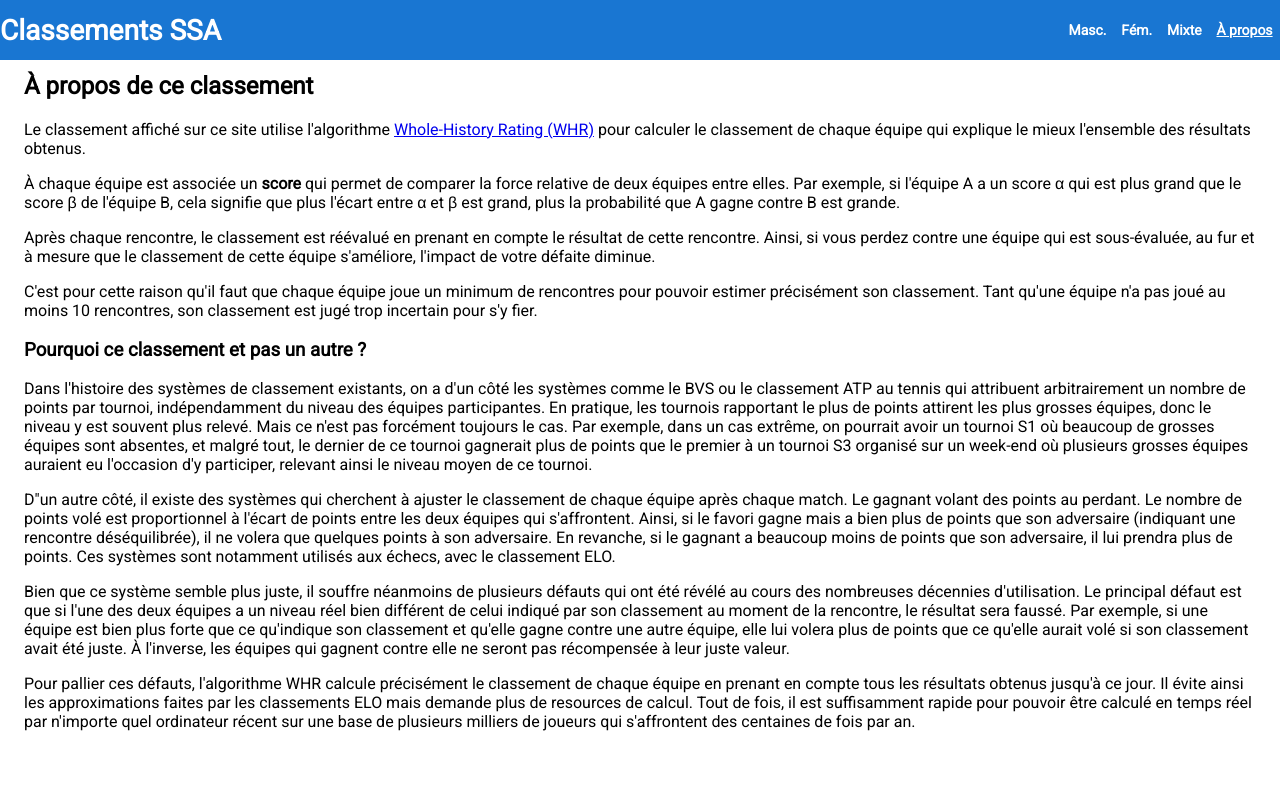
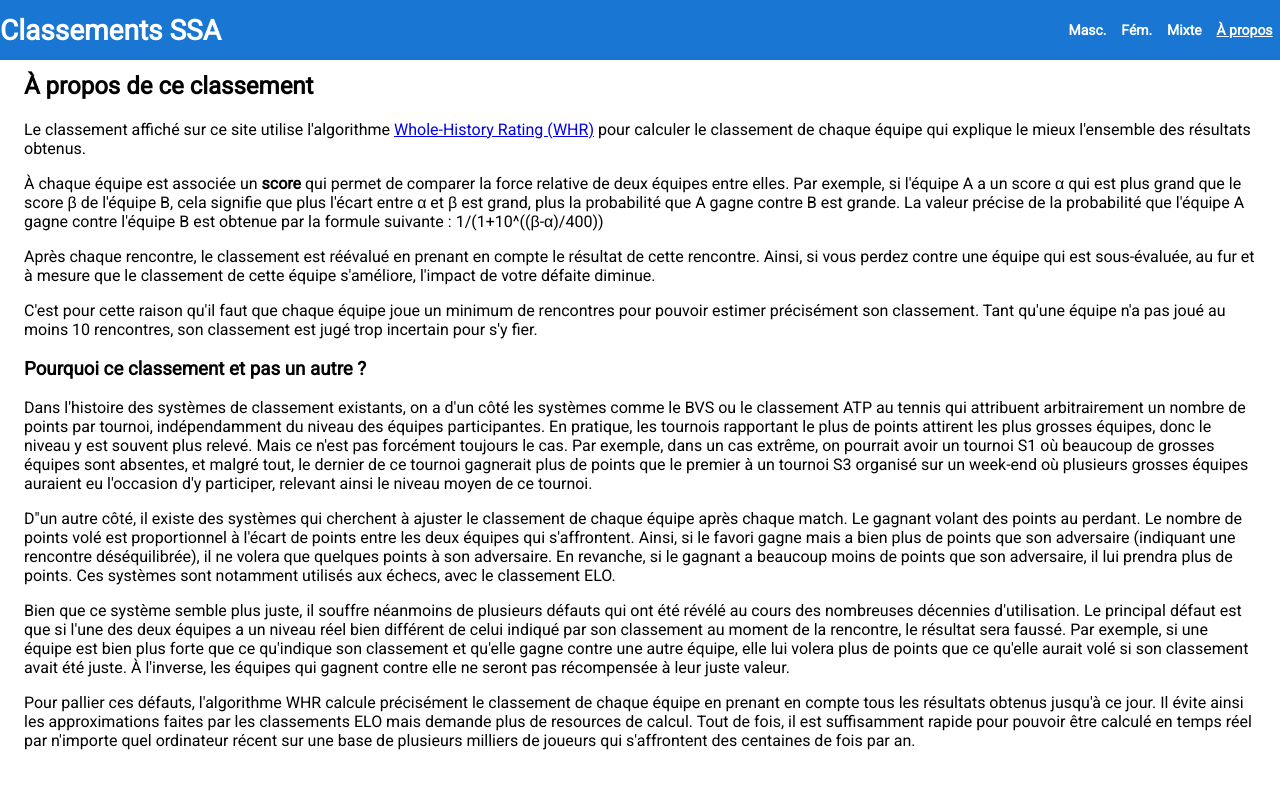
Before and after one commit to joudinet/ssa-ratings, an Angular app: page /about in a window 1280 px wide. Shown: the top 788 px of the page. Built offline with nearby package versions, Linux system fonts and the light colour scheme; what ng2-google-charts would draw is missing.

Commit message:
about: add the formula to compute the probability of a team to win

```diff
--- a/src/app/about/about.component.html
+++ b/src/app/about/about.component.html
@@ -10,7 +10,10 @@
   de comparer la force relative de deux équipes entre elles. Par
   exemple, si l'équipe A a un score α qui est plus grand que le score
   β de l'équipe B, cela signifie que plus l'écart entre α et β est
-  grand, plus la probabilité que A gagne contre B est grande.</p>
+  grand, plus la probabilité que A gagne contre B est grande. La
+  valeur précise de la probabilité que l'équipe A gagne contre
+    l'équipe B est obtenue par la formule suivante :
+    <span>1/(1+10^((β-α)/400))</span></p>
 
   <p>Après chaque rencontre, le classement est réévalué en prenant en
   compte le résultat de cette rencontre. Ainsi, si vous perdez contre
```
